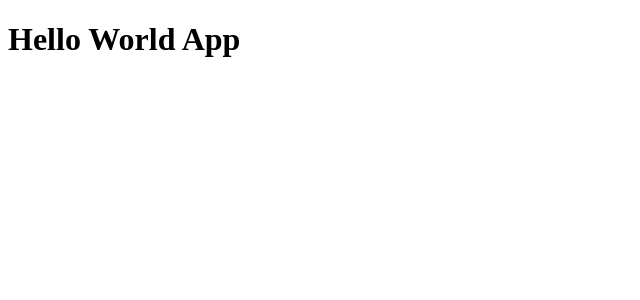
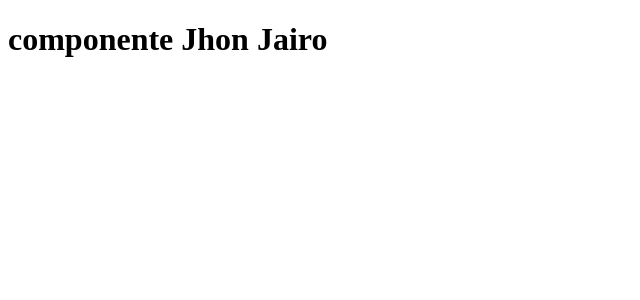
Before and after one commit to jmueseslab/React, a React (Vite) app in the folder 03-counter-app-vit/: page / in a window 1280 px wide. Shown: the top 300 px of the page, without its empty margins (0-640 px from the left). Built offline with nearby package versions, Linux system fonts and the light colour scheme.

Commit message:
Tarea - Crear un nuevo componente

```diff
--- /dev/null
+++ b/03-counter-app-vit/src/FirstApp.jsx
@@ -0,0 +1,6 @@
+export const FirstApp = () => {
+    return (
+      <h1>componente Jhon Jairo</h1>
+    );
+}
+// rafc => atajo crear component fuction
--- a/03-counter-app-vit/src/main.jsx
+++ b/03-counter-app-vit/src/main.jsx
@@ -2,12 +2,13 @@ import React from 'react';
 //import { ReactDOM } from 'react-dom/client';
 import { createRoot } from 'react-dom/client';
 import { HelloWorldApp } from './HelloWorldApp';
+import { FirstApp } from './FirstApp';
 
 
 const divRoot = createRoot(document.getElementById('root'));
 
 divRoot.render(
     <React.StrictMode>
-        <HelloWorldApp />
+        <FirstApp />
     </React.StrictMode>,
 );
```
